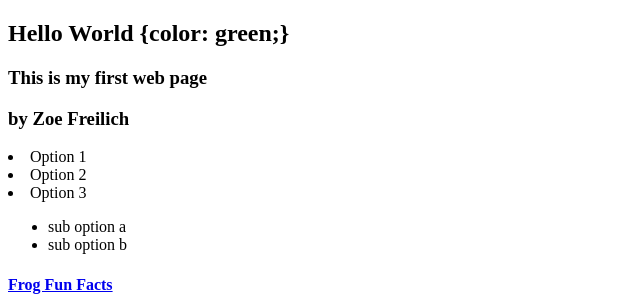
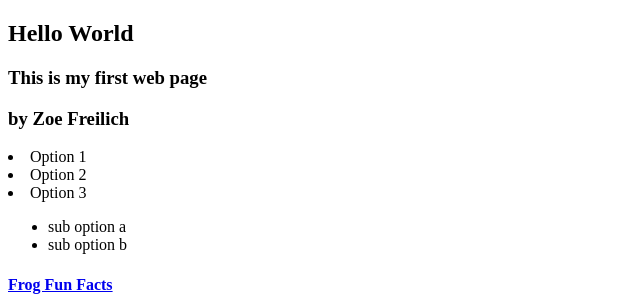
Before and after one commit to zoefreilich/info654, a plain HTML site: page zoe.html in a window 1280 px wide. Shown: the top 296 px of the page, without its empty margins (0-640 px from the left). Drawn offline with Linux system fonts and the light colour scheme.

Commit message:
Update zoe.html

```diff
--- a/zoe.html
+++ b/zoe.html
@@ -3,7 +3,7 @@
 <head>
 <meta charset="UTF-8">
 <body>
-<h2>Hello World {color: green;}</h2>
+<h2>Hello World</h2>
 <h3>This is my first web page</h3>
 <h3>by Zoe Freilich</h3>
 <li> Option 1</li>
```
